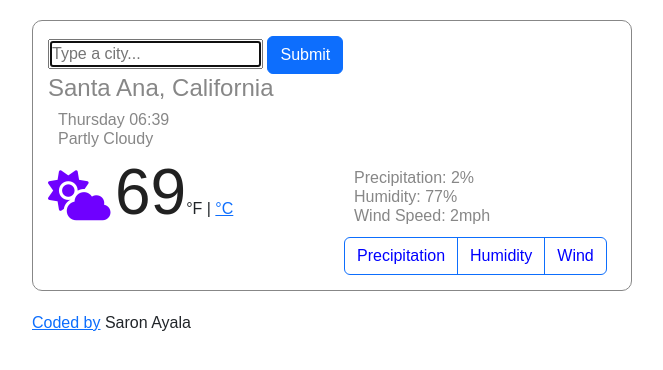
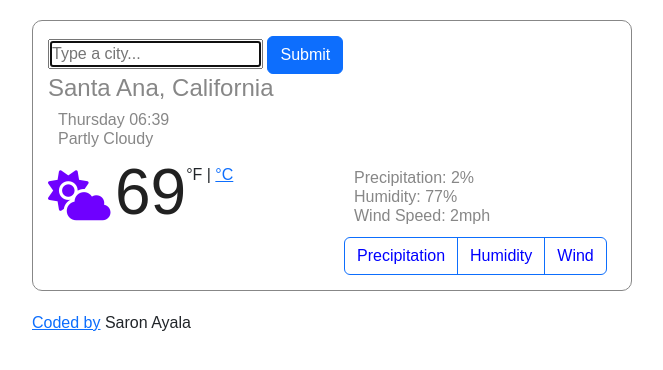
Before and after one commit to sqaya/sqaya--3-, a website built with Parcel: page index.html in a window 1280 px wide. Shown: the whole page, without its empty margins (308-971 px from the left). Built offline with nearby package versions, Linux system fonts and the light colour scheme.

Commit message:
units style

```diff
--- a/src/styles.css
+++ b/src/styles.css
@@ -33,6 +33,7 @@ li {
   font-weight: 400;
   line-height: 1;
 }
+.units {position: relative; top: -34px;}
 .fa-solid {
   color: rgb(111, 0, 255);
   font-size: 50px;
```
